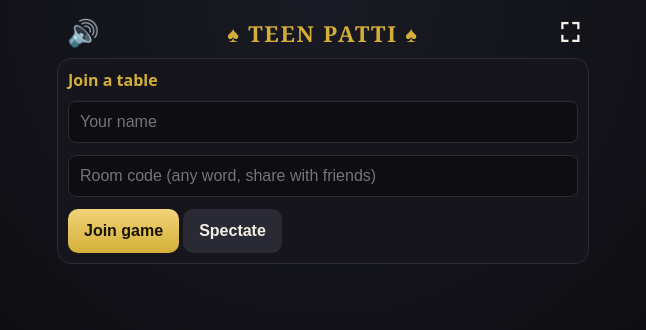
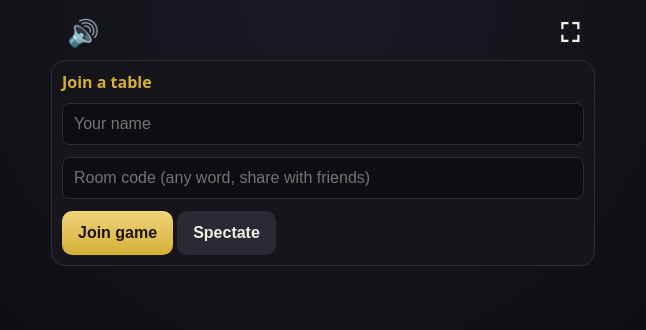
Before and after one commit to 9aro/teen-patti, a plain HTML site: page index.html in a window 1280 px wide. Shown: the whole page, without its empty margins (317-963 px from the left). Drawn offline with nearby package versions, Linux system fonts and the light colour scheme.

Commit message:
Update index.html

```diff
--- a/index.html
+++ b/index.html
@@ -7,7 +7,8 @@
 <style>
 :root{--bg:#0a0a0d;--pn:#15151b;--bd:#2c2c36;--tx:#f3efe4;--mu:#9a968a;--go:#d4af37;--go2:#f1d37a;--rd:#e5604f;--ok:#4bc38a;color-scheme:dark;box-sizing:border-box;padding-top:env(safe-area-inset-top,0px);padding-bottom:env(safe-area-inset-bottom,0px)}
 *{box-sizing:border-box}html,body{margin:0}body{background:radial-gradient(circle at 50% 0,#1a1a24,var(--bg) 60%) fixed;color:var(--tx);font:16px/1.4 system-ui,-apple-system,Segoe UI,sans-serif}
-main{position:relative;max-width:560px;margin:0 auto;padding:14px}
+main{position:relative;max-width:560px;margin:0 auto;padding:14px 8px}
+#app>.panel:first-child{margin-top:46px}
 h1{font:600 22px Georgia,serif;letter-spacing:.08em;color:var(--go);margin:4px 0 10px;text-align:center}
 .panel{background:var(--pn);border:1px solid var(--bd);border-radius:14px;padding:10px;margin:8px 0}
 .gl{color:var(--go);font-weight:600;margin-bottom:6px}.mu{color:var(--mu);font-size:13px}
@@ -16,6 +17,7 @@ input[type=range]{padding:0;accent-color:var(--go)}
 button{padding:13px 16px;border:0;border-radius:10px;font-size:16px;font-weight:600;margin:4px 4px 0 0;background:#2a2a35;color:var(--tx)}
 button.pri{background:linear-gradient(var(--go2),var(--go));color:#1a1405}button.dng{background:#5a2a26}button:disabled{opacity:.35}
 .g2{display:grid;grid-template-columns:1fr 1fr;gap:8px}
+#ctl{text-align:center}#ctl button{margin:4px 3px 0}#ctl .g2{text-align:left}
 .table{position:relative;height:clamp(260px,46dvh,480px);margin:84px 0 6px}
 .felt{position:absolute;inset:0;border-radius:28px;background:radial-gradient(#10402f,#06231a);border:3px solid var(--go);box-shadow:inset 0 0 40px #000a,0 0 24px #d4af3722}
 .mid{position:absolute;left:50%;top:50%;width:46%;transform:translate(-50%,-50%);text-align:center}.mid .mu{font-size:12px}
@@ -71,7 +73,7 @@ details summary{cursor:pointer;color:var(--go)}
 @keyframes bub{0%{opacity:0}8%{opacity:1}85%{opacity:1}100%{opacity:0}}
 .bar{position:absolute;top:14px;left:14px;right:14px;display:flex;align-items:center;gap:8px;margin:0;pointer-events:none}.bar button{pointer-events:auto;margin:0;padding:6px 10px;font-size:26px;line-height:1;background:none;box-shadow:none}.bar .sp{flex:1}
 body.fsm h1,body.fsm .hf{display:none}body.fsm main{padding-top:4px}
-</style></head><body><main><h1>♠ TEEN PATTI ♠</h1><div class="bar"><button id="muBtn" data-a="mute" aria-label="Sound">🔊</button><span class="sp"></span><button id="fsBtn" data-a="fs" aria-label="Full screen">⛶</button></div>
+</style></head><body><main><div class="bar"><button id="muBtn" data-a="mute" aria-label="Sound">🔊</button><span class="sp"></span><button id="fsBtn" data-a="fs" aria-label="Full screen">⛶</button></div>
 <div id="app"></div></main>
 <button id="rxBtn" data-a="rx" aria-label="Reactions">😀</button>
 <button id="chBtn" data-a="chat" aria-label="Chat">💬<span id="chBadge"></span></button>
@@ -556,7 +558,7 @@ function fit(){
   if(!TH||key!==thKey){
     const vh=window.visualViewport?visualViewport.height:innerHeight,docTop=t.getBoundingClientRect().top+window.scrollY;
     const cc=Math.max(1,Math.floor((mp-1)/2)),need=Math.max(200,68*(cc-1)+90);
-    TH=Math.max(need,Math.min(520,Math.floor(vh-docTop-360)));thKey=key;
+    TH=Math.max(need,Math.min(560,Math.floor(vh-docTop-386)));thKey=key;
   }
   t.style.height=TH+'px';
 }
```
